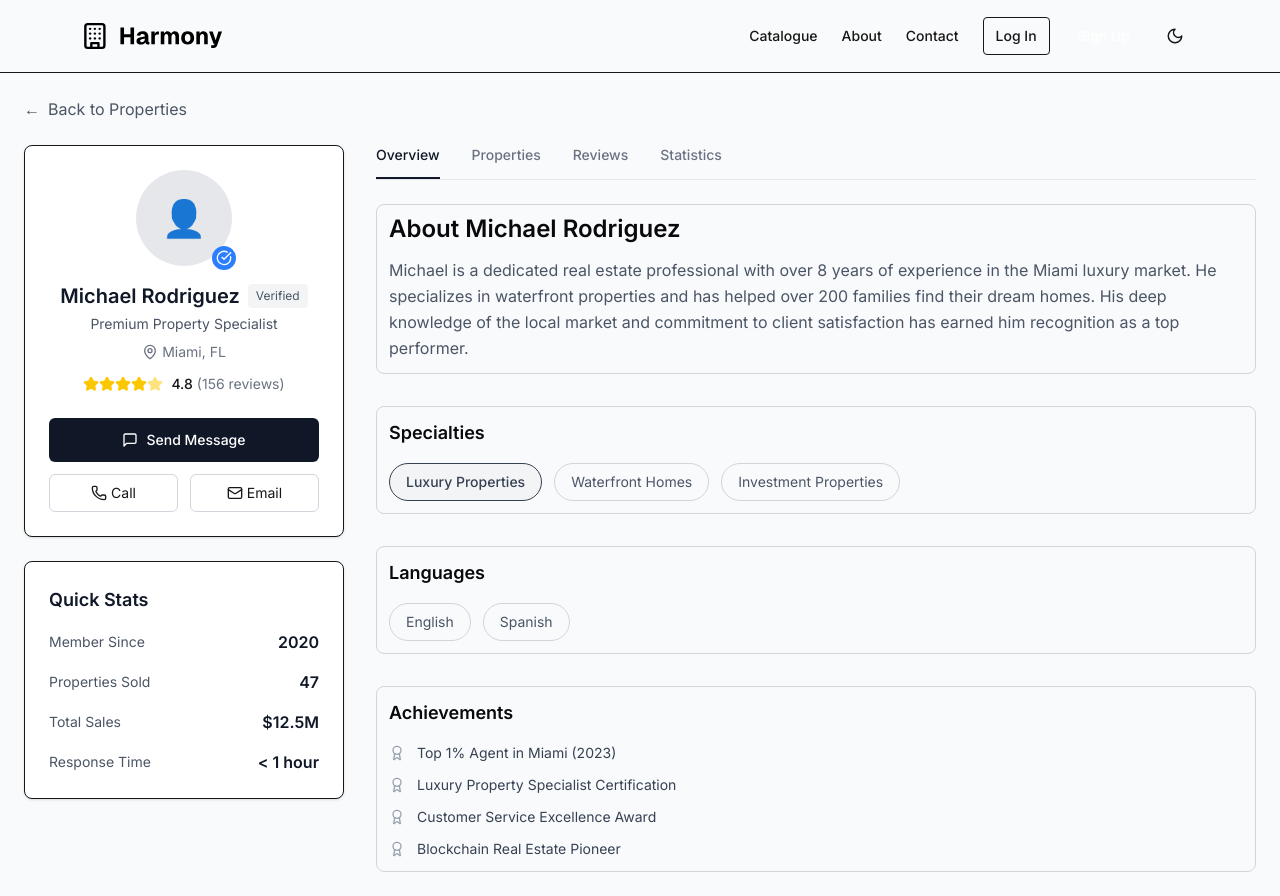
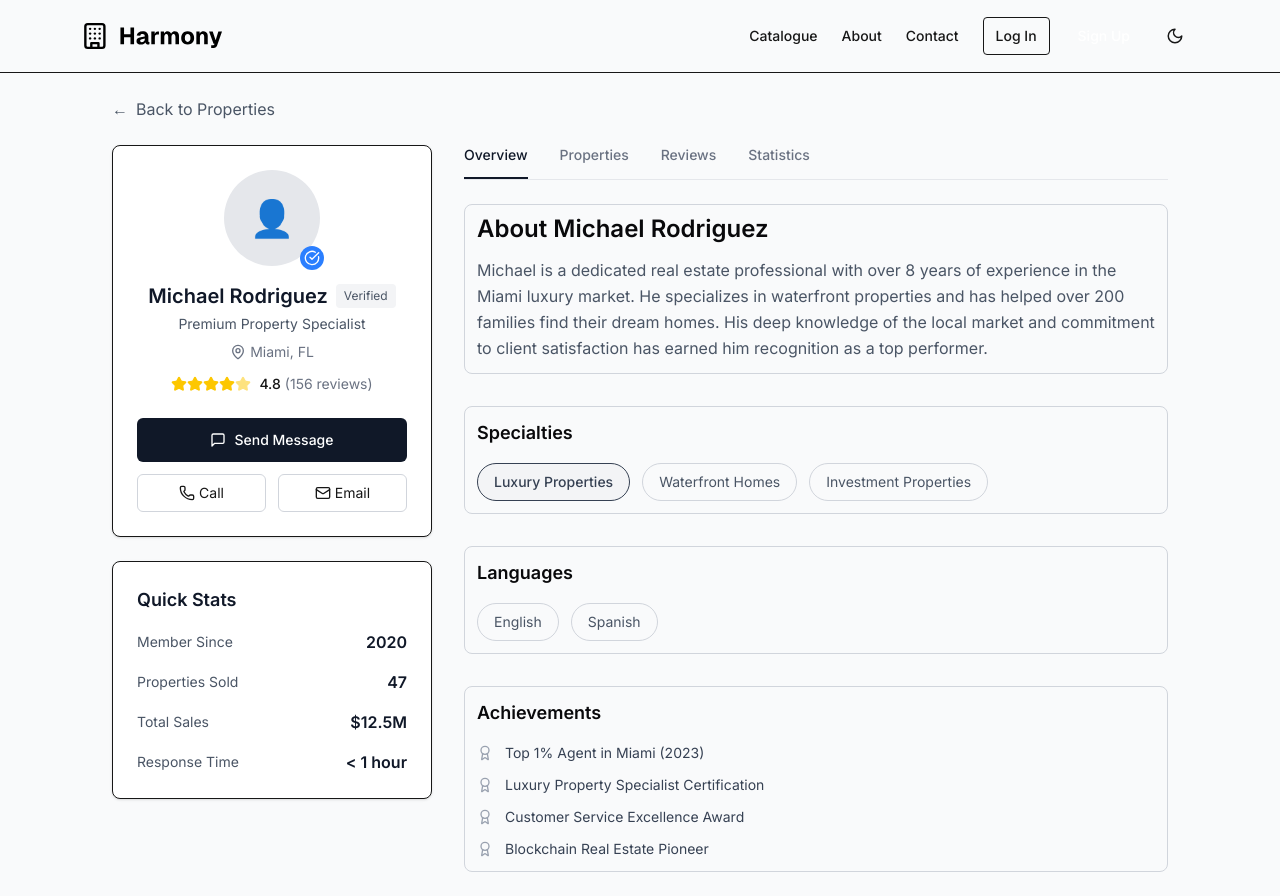
Before and after one commit to HarmonyHomes-developers/Harmony, a Next.js app in the folder harmony-homes/: page /seller in a window 1280 px wide. Built offline with nearby package versions, Linux system fonts and the light colour scheme.

Commit message:
implement the seller details page

```diff
--- a/harmony-homes/src/app/seller/page.tsx
+++ b/harmony-homes/src/app/seller/page.tsx
@@ -7,7 +7,7 @@ const SellerDetailPage: React.FC = () => {
   return (
     <div className="min-h-screen bg-gray-50">
     <Header/>
-      <div className=" mx-auto p-6">
+      <div className=" mx-auto p-6 md:px-28">
         <button className="flex items-center text-gray-600 mb-6 hover:text-gray-800 transition-colors">
           <span className="mr-2">←</span>
           Back to Properties
```
